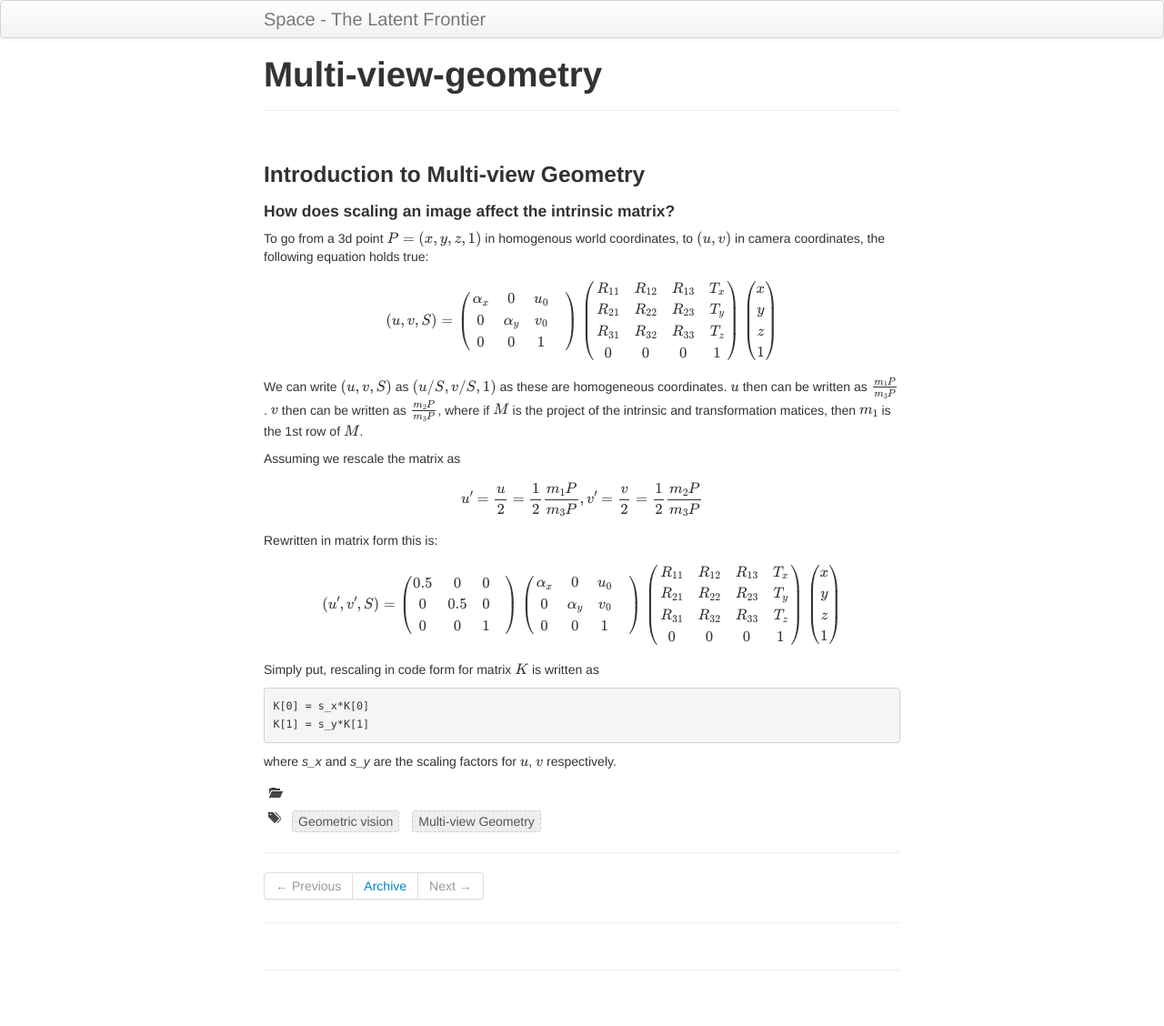
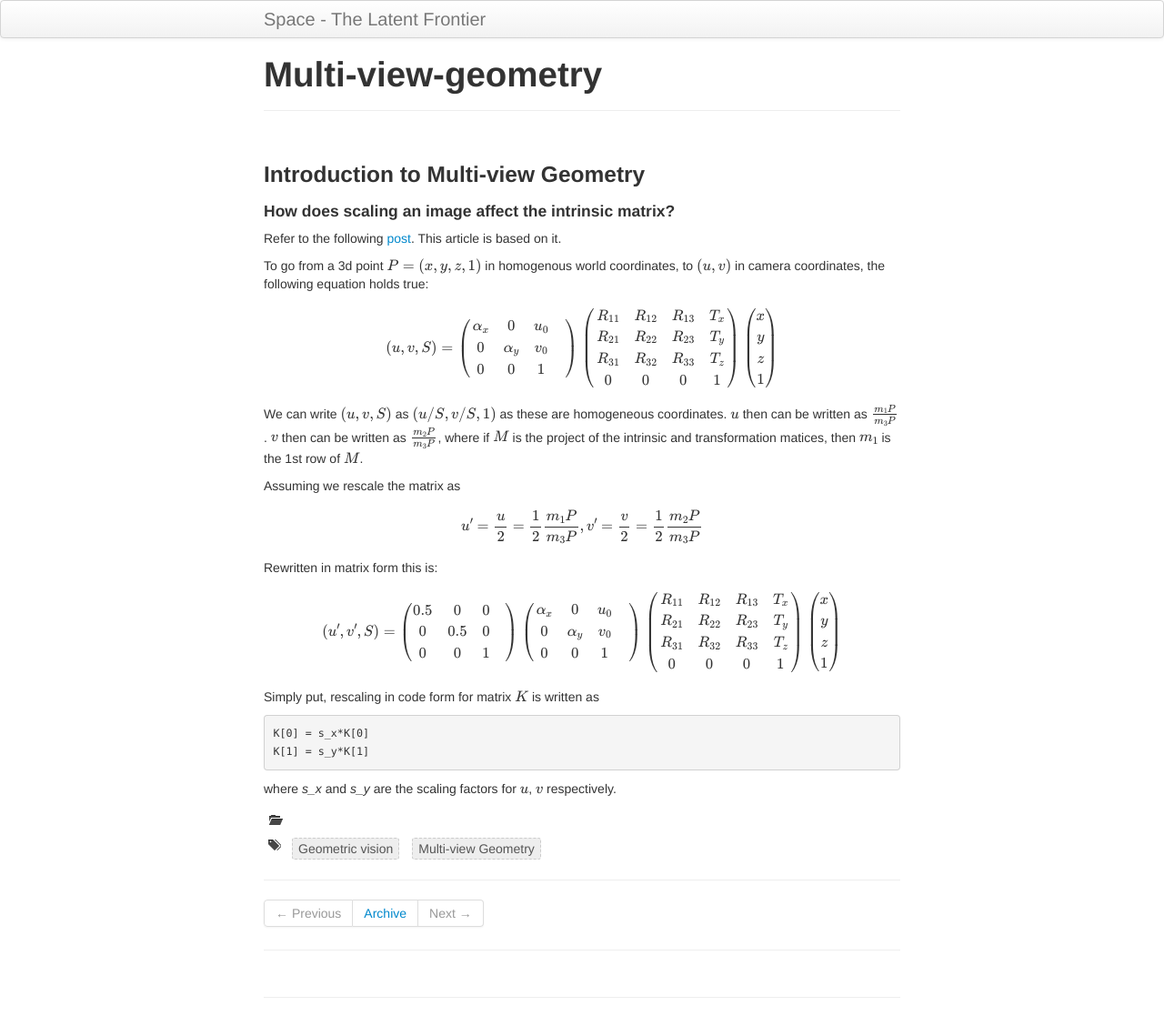
Before and after one commit to skt9/skt9.github.io, a Jekyll site: the page built from pages/multi-view-geometry.md, in a window 1280 px wide. Shown: the whole page at 91% size. Built offline with Jekyll 4.4.1, drawn with Linux system fonts in a browser that asks for light colours; formulas are drawn with MathJax 3; before the commit the page ends 1098 px from its top, so only the background shows below that.

Commit message:
Update multi-view-geometry.md

```diff
--- a/pages/multi-view-geometry.md
+++ b/pages/multi-view-geometry.md
@@ -8,6 +8,9 @@ tags: ["Geometric vision", "Multi-view Geometry"]
 ### Introduction to Multi-view Geometry
 
 #### How does scaling an image affect the intrinsic matrix?
+
+Refer to the following [post](https://dsp.stackexchange.com/questions/6055/how-does-resizing-an-image-affect-the-intrinsic-camera-matrix).
+This article is based on it.
 
 To go from a 3d point $P=(x,y,z,1)$ in homogenous world coordinates, to $(u,v)$ in camera coordinates, the following equation holds true:
 
```
